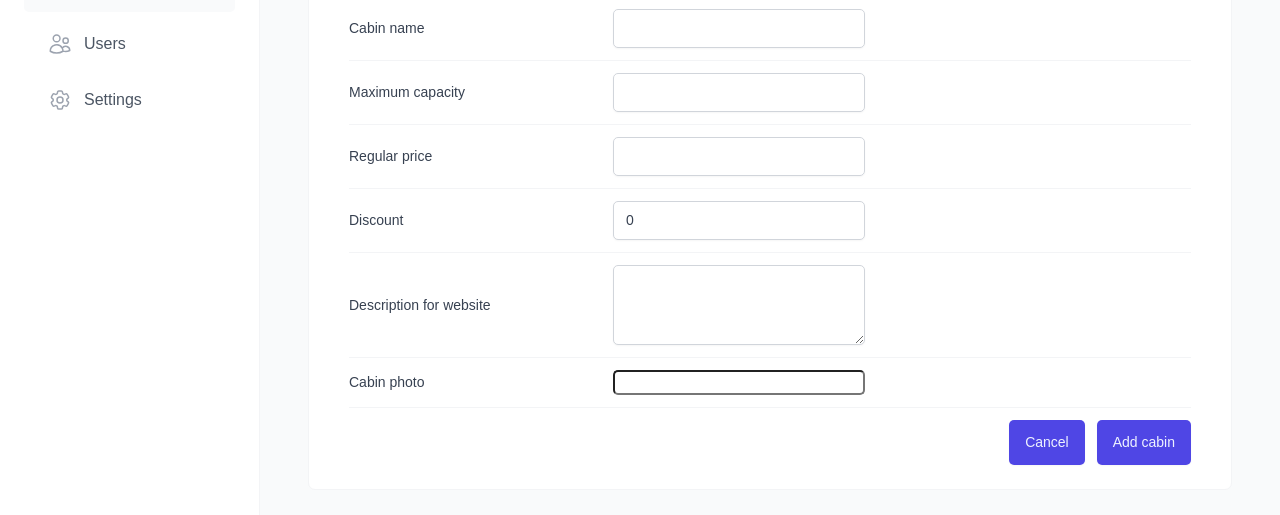
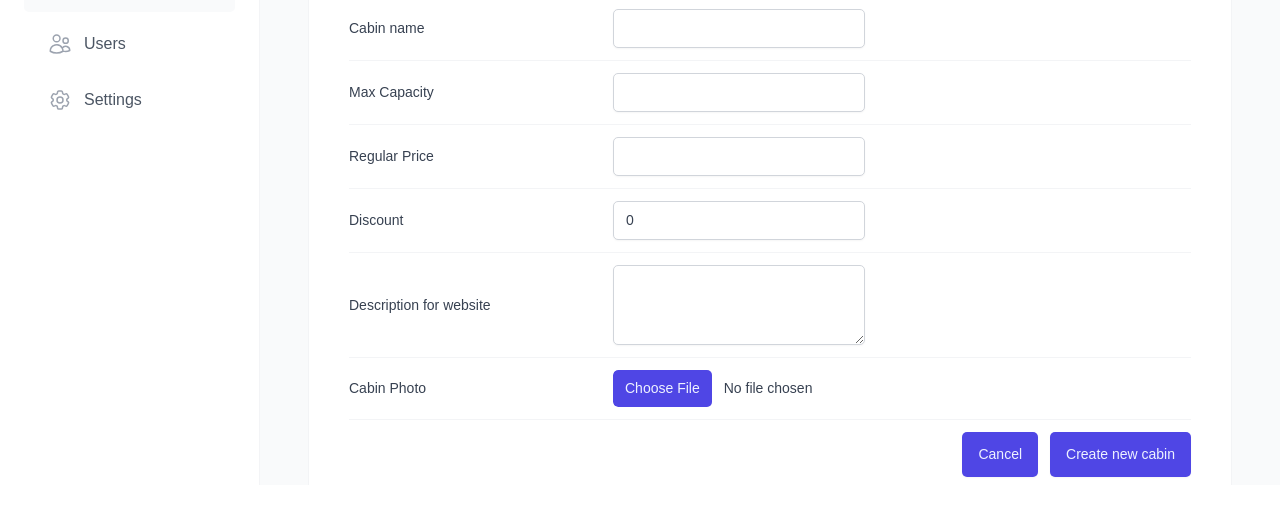
Before and after one commit to abdalhamedemad/The-Wild-Oasis, a React app: page /cabins in a window 1280 px wide. Both pictures are taken after a click on the button "Add new cabin". Shown: the part 315-830 px from the top of the page. After the commit the page ends 800 px from the top, so only its background shows below. Built offline with nearby package versions, Linux system fonts and the light colour scheme; no server answers; the database is empty; the HTML template or start-up script is replaced by a standard one.

Commit message:
feat: add edit and create cabin

```diff
--- a/src/features/cabins/CabinRow.jsx
+++ b/src/features/cabins/CabinRow.jsx
@@ -1,9 +1,13 @@
 /* eslint-disable */
+import { useMutation, useQueryClient } from "@tanstack/react-query";
 import styled from "styled-components";
+import { useState } from "react";
+import toast from "react-hot-toast";
+
 import { formatCurrency } from "../../utils/helpers";
-import { useMutation, useQueryClient } from "@tanstack/react-query";
 import { deleteCabin } from "../../services/apiCabins";
-import toast from "react-hot-toast";
+import CreateCabinForm from "./CreateCabinForm";
+
 const TableRow = styled.div`
   display: grid;
   grid-template-columns: 0.6fr 1.8fr 2.2fr 1fr 1fr 1fr;
@@ -52,6 +56,7 @@
     image,
   } = cabin;
   const queryClient = useQueryClient();
+  const [showForm, setShowForm] = useState(false);
   const { isLoading: isDeleting, mutate } = useMutation({
     mutationFn: deleteCabin,
     onSuccess: () => {
@@ -65,6 +70,7 @@
     },
   });
   return (
+    <>
       <TableRow role="row">
         <Img src={image} alt={name} />
         <Cabin>{name}</Cabin>
@@ -72,11 +78,19 @@
         <Price>{formatCurrency(regularPrice)}</Price>
         <Discount>{formatCurrency(discount)}</Discount>
         <div>
+          <button
+            onClick={() => setShowForm((show) => !show)}
+            disabled={isDeleting}
+          >
+            Edit
+          </button>
           <button onClick={() => mutate(cabinId)} disabled={isDeleting}>
             Delete
           </button>
         </div>
       </TableRow>
+      {showForm && <CreateCabinForm cabinToEdit={cabin} />}
+    </>
   );
 }
 
--- a/src/features/cabins/CreateCabinForm.jsx
+++ b/src/features/cabins/CreateCabinForm.jsx
@@ -7,10 +7,11 @@
 import FileInput from "../../ui/FileInput";
 import Textarea from "../../ui/Textarea";
 import { useForm } from "react-hook-form";
-import { createCabin } from "../../services/apiCabins";
+import { createEditCabin } from "../../services/apiCabins";
 import { useMutation, useQueryClient } from "@tanstack/react-query";
 import toast from "react-hot-toast";
-const FormRow = styled.div`
+import FormRow from "../../ui/FormRow";
+const FormRow2 = styled.div`
   display: grid;
   align-items: center;
   grid-template-columns: 24rem 1fr 1.2fr;
@@ -45,13 +46,17 @@
   font-size: 1.4rem;
   color: var(--color-red-700);
 `;
+function CreateCabinForm({ cabinToEdit = {} }) {
+  const { id: editId, ...editValues } = cabinToEdit;
+  const isEditSession = Boolean(editId);
+  const { register, handleSubmit, reset, getValues, formState } = useForm({
+    defaultValues: isEditSession ? editValues : {},
+  });
+  const { errors } = formState;
+  const queryClient = useQueryClient();
 
-function CreateCabinForm() {
-  const { register, handleSubmit, reset } = useForm();
-
-  const queryClient = useQueryClient();
-  const { mutate, isLoading: isCreating } = useMutation({
-    mutationFn: createCabin,
+  const { mutate: createCabin, isLoading: isCreating } = useMutation({
+    mutationFn: createEditCabin,
     onSuccess: () => {
       toast.success("Cabin created successfully");
       queryClient.invalidateQueries({
@@ -64,59 +69,120 @@
     },
   });
 
+  const { mutate: updateCabin, isLoading: isEditing } = useMutation({
+    mutationFn: ({ newCabinData, id }) => createEditCabin(newCabinData, id),
+    onSuccess: () => {
+      toast.success("Cabin Updated successfully");
+      queryClient.invalidateQueries({
+        queryKey: ["cabins"],
+      });
+      reset();
+    },
+    onError: (error) => {
+      toast.error("An error occurred. Please try again.");
+    },
+  });
+
+  const isWorking = isCreating || isEditing;
+
   function onSubmit(data) {
-    console.log(data);
-    mutate(data);
+    // console.log(data);
+    const image = typeof data.image === "string" ? data.image : data.image[0];
+
+    if (isEditSession)
+      updateCabin({ newCabinData: { ...data, image }, id: editId });
+    else createCabin({ ...data, image: data.image[0] });
+  }
+  // if the form has errors, this function will be called
+  // i.e form validation failed
+  function onError(errors) {
+    console.log(errors);
   }
   return (
-    <Form onSubmit={handleSubmit(onSubmit)}>
-      <FormRow>
-        <Label htmlFor="name">Cabin name</Label>
-        <Input type="text" id="name" {...register("name")} />
+    <Form onSubmit={handleSubmit(onSubmit, onError)}>
+      <FormRow label="Cabin name" error={errors?.name?.message}>
+        <Input
+          disabled={isWorking}
+          type="text"
+          id="name"
+          {...register("name", { required: "This field is required" })}
+        />
       </FormRow>
 
-      <FormRow>
-        <Label htmlFor="maxCapacity">Maximum capacity</Label>
-        <Input type="number" id="maxCapacity" {...register("maxCapacity")} />
+      <FormRow label="Max Capacity" error={errors?.maxCapacity?.message}>
+        <Input
+          disabled={isWorking}
+          type="number"
+          id="maxCapacity"
+          {...register("maxCapacity", {
+            required: "This field is required",
+            min: { value: 1, message: "Minimum capacity is 1" },
+          })}
+        />
       </FormRow>
 
-      <FormRow>
-        <Label htmlFor="regularPrice">Regular price</Label>
-        <Input type="number" id="regularPrice" {...register("regularPrice")} />
+      <FormRow label="Regular Price" error={errors?.regularPrice?.message}>
+        <Input
+          disabled={isWorking}
+          type="number"
+          id="regularPrice"
+          {...register("regularPrice", {
+            required: "This field is required",
+            min: { value: 1, message: "Minimum price is 1" },
+          })}
+        />
       </FormRow>
 
-      <FormRow>
-        <Label htmlFor="discount">Discount</Label>
+      <FormRow label="Discount" error={errors?.discount?.message}>
         <Input
+          disabled={isWorking}
           type="number"
           id="discount"
           defaultValue={0}
-          {...register("discount")}
+          {...register("discount", {
+            required: "This field is required",
+            validate: (value) => {
+              return (
+                parseFloat(value) <= parseFloat(getValues().regularPrice) ||
+                "Discount cannot be higher than regular price"
+              );
+            },
+          })}
         />
       </FormRow>
 
-      <FormRow>
-        <Label htmlFor="description">Description for website</Label>
+      <FormRow
+        label="Description for website"
+        error={errors?.description?.message}
+      >
         <Textarea
+          disabled={isWorking}
           type="number"
           id="description"
           defaultValue=""
-          {...register("description")}
+          {...register("description", { required: "This field is required" })}
         />
       </FormRow>
 
-      <FormRow>
-        <Label htmlFor="image">Cabin photo</Label>
-        <FileInput id="image" accept="image/*" />
+      <FormRow label="Cabin Photo">
+        <FileInput
+          id="image"
+          accept="image/*"
+          {...register("image", {
+            required: isEditSession ? false : "This field is required",
+          })}
+        />
       </FormRow>
 
-      <FormRow>
+      <FormRow2>
         {/* type is an HTML attribute! */}
         <Button variation="secondary" type="reset">
           Cancel
         </Button>
-        <Button disabled={isCreating}>Add cabin</Button>
-      </FormRow>
+        <Button disabled={isWorking}>
+          {isEditSession ? "Edit cabin" : "Create new cabin"}
+        </Button>
+      </FormRow2>
     </Form>
   );
 }
--- a/src/services/apiCabins.js
+++ b/src/services/apiCabins.js
@@ -1,4 +1,4 @@
-import supabase from "./supabase";
+import supabase, { supabaseUrl } from "./supabase";
 
 export async function getCabins() {
   const { data, error } = await supabase.from("cabins").select("*");
@@ -9,12 +9,40 @@
   return data;
 }
 
-export async function createCabin(newCabin) {
-  const { data, error } = await supabase.from("cabins").insert([newCabin]);
+export async function createEditCabin(newCabin, id) {
+  const hasImagePath = newCabin.image?.startsWith?.(supabaseUrl);
+  const imageName = `${Math.random()}-${newCabin.name}`.replaceAll("/", "");
+  const imagePath = hasImagePath
+    ? newCabin.image
+    : `${supabaseUrl}//storage/v1/object/public/cabins-images/${imageName}`;
+  //https://sddrlswdexujrgxktiva.supabase.co/storage/v1/object/public/cabins-images/cabin-001.jpg?t=2024-09-16T09%3A42%3A45.446Z
+  // 1. Create/Edit a cabin
+  let query = supabase.from("cabins");
+
+  // A) CREATE
+  if (!id) query = query.insert([{ ...newCabin, image: imagePath }]);
+  // B) EDIT
+  else query = query.update({ ...newCabin, image: imagePath }).eq("id", id);
+
+  const { data, error } = await query.select().single();
   if (error) {
     console.error(error);
     throw new Error("Cabin could not be created");
   }
+  // 2. Upload the image if the cabin was created successfully
+  const { error: storageImageError } = await supabase.storage
+    .from("cabins-images")
+    .upload(imageName, newCabin.image);
+
+  // 3. Delete the cabin if the image could not be uploaded successfully
+  if (storageImageError) {
+    console.error(storageImageError);
+    await supabase.from("cabins").delete().eq("id", data.id);
+    throw new Error(
+      "Cabin image could not be uploaded and cabin was not created"
+    );
+  }
+
   return data;
 }
 
--- a/src/services/supabase.js
+++ b/src/services/supabase.js
@@ -1,5 +1,5 @@
 import { createClient } from "@supabase/supabase-js";
-const supabaseUrl = "https://sddrlswdexujrgxktiva.supabase.co";
+export const supabaseUrl = "https://sddrlswdexujrgxktiva.supabase.co";
 const supabaseKey =
   "eyJhbGciOiJIUzI1NiIsInR5cCI6IkpXVCJ9.eyJpc3MiOiJzdXBhYmFzZSIsInJlZiI6InNkZHJsc3dkZXh1anJneGt0aXZhIiwicm9sZSI6ImFub24iLCJpYXQiOjE3MjYzOTIzNjAsImV4cCI6MjA0MTk2ODM2MH0.s6r6boiPoMeWd10tXJkeo-tARDVNL0E7riRCLDn4xIc";
 const supabase = createClient(supabaseUrl, supabaseKey);
--- a/src/ui/AppLayout.jsx
+++ b/src/ui/AppLayout.jsx
@@ -13,6 +13,7 @@
 const Main = styled.main`
   background-color: var(--color-grey-50);
   padding: 4rem 4.8rem 6.4rem;
+  overflow: scroll;
 `;
 const Container = styled.div`
   max-width: 120rem;
--- a/src/ui/FileInput.jsx
+++ b/src/ui/FileInput.jsx
@@ -1,6 +1,6 @@
 import styled from "styled-components";
 
-const FileInput = styled.input`
+const FileInput = styled.input.attrs({ type: "file" })`
   font-size: 1.4rem;
   border-radius: var(--border-radius-sm);
 
--- /dev/null
+++ b/src/ui/FormRow.jsx
@@ -0,0 +1,50 @@
+/* eslint-disable  */
+
+import styled from "styled-components";
+
+const StyledFormRow = styled.div`
+  display: grid;
+  align-items: center;
+  grid-template-columns: 24rem 1fr 1.2fr;
+  gap: 2.4rem;
+
+  padding: 1.2rem 0;
+
+  &:first-child {
+    padding-top: 0;
+  }
+
+  &:last-child {
+    padding-bottom: 0;
+  }
+
+  &:not(:last-child) {
+    border-bottom: 1px solid var(--color-grey-100);
+  }
+
+  &:has(button) {
+    display: flex;
+    justify-content: flex-end;
+    gap: 1.2rem;
+  }
+`;
+
+const Label = styled.label`
+  font-weight: 500;
+`;
+
+const Error = styled.span`
+  font-size: 1.4rem;
+  color: var(--color-red-700);
+`;
+function FormRow({ label, error, children }) {
+  return (
+    <StyledFormRow>
+      {label && <Label htmlFor={children.props.id}>{label}</Label>}
+      {children}
+      {error && <Error>{error}</Error>}
+    </StyledFormRow>
+  );
+}
+
+export default FormRow;
```
Lines whose indentation alone changed are shown as unchanged.
